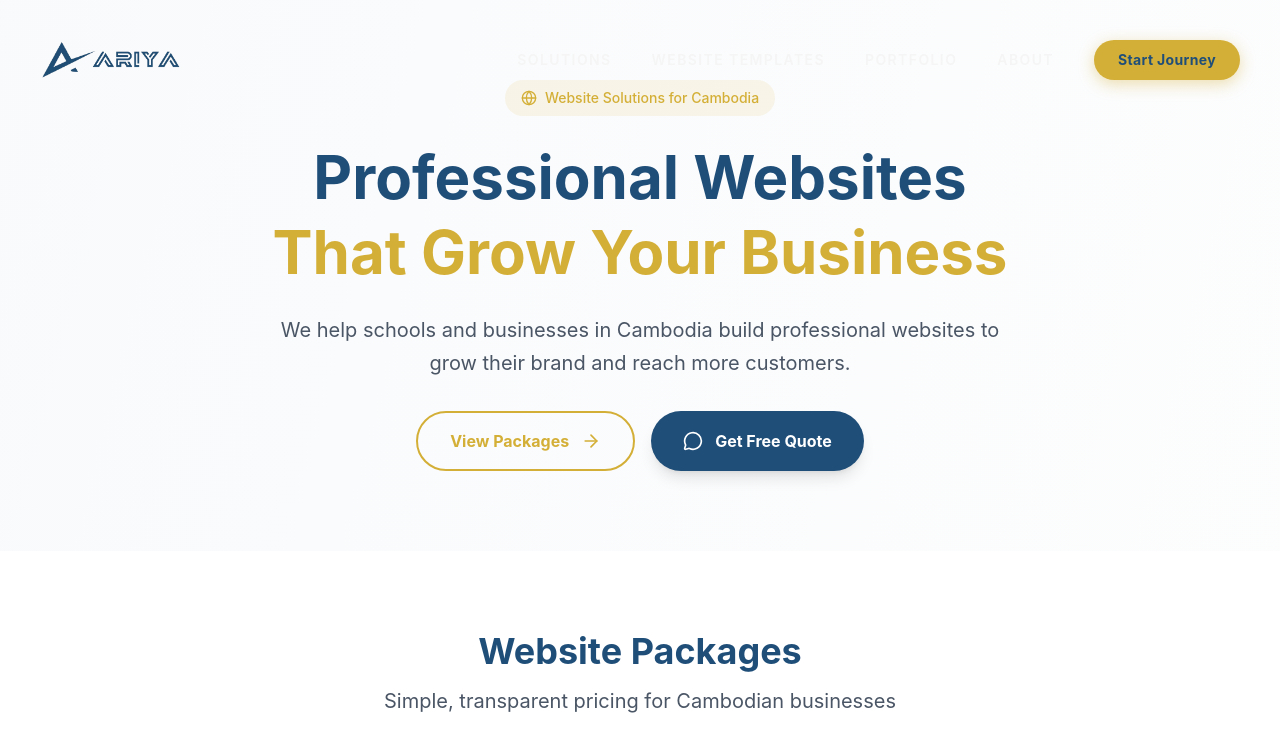
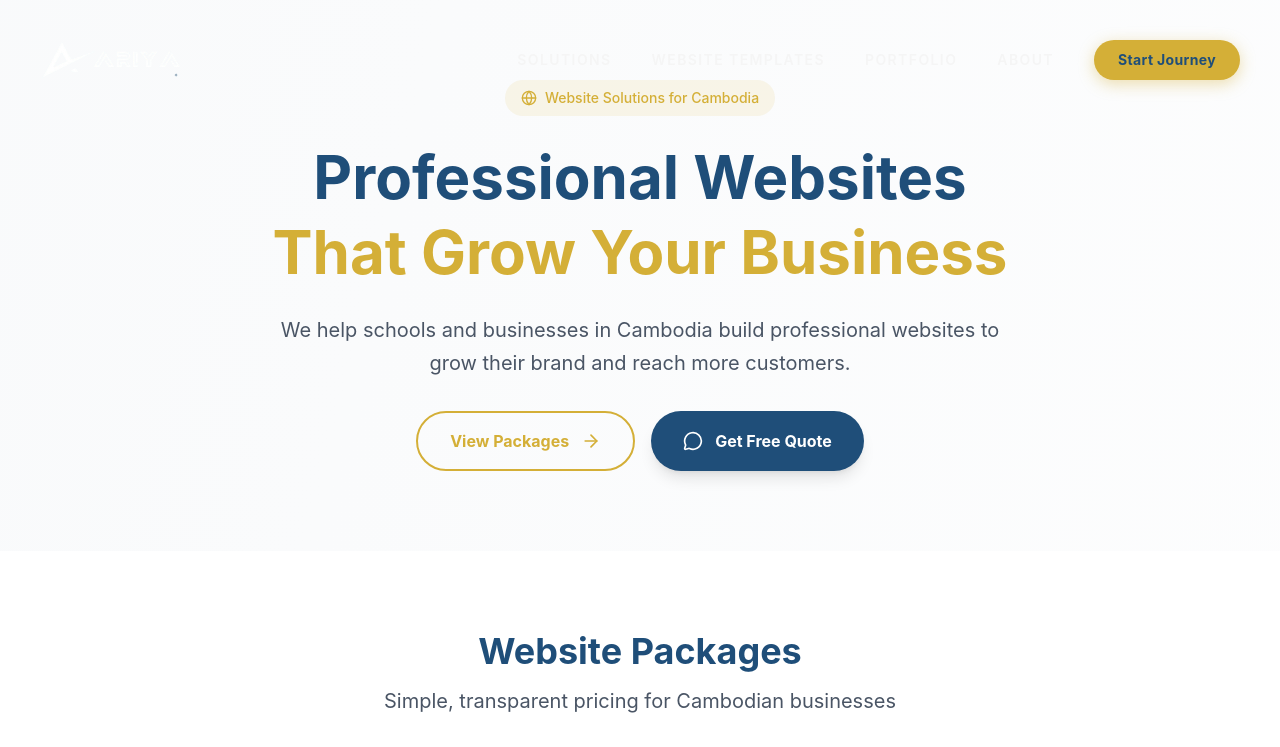
Before and after one commit to emsiemhong/Ariya-Website, a React (Vite) app: page /website-solutions in a window 1280 px wide. Shown: the top 747 px of the page. Built offline with nearby package versions, Linux system fonts and the light colour scheme; a web font is replaced by a local one.

Commit message:
Update logo of Ariya

```diff
--- a/src/components/Navigation.jsx
+++ b/src/components/Navigation.jsx
@@ -56,13 +56,15 @@ const Navigation = () => {
 
           {/* Logo */}
           <a href="/" className="flex items-center gap-3 group" onClick={close}>
+            {/* Desktop Logo */}
             <img
-              src="/final-logo-A.png"
+              src={scrolled ? "/final-logo-A.png" : "/Ariya-logo-white-remove.png"}
               alt="Ariya Logo"
               className="hidden lg:block w-35 h-20 rounded-lg flex-shrink-0 object-contain"
             />
+            {/* Mobile Logo */}
             <img
-              src="/final-logo-screen.png"
+              src={scrolled ? "/final-logo-screen.png" : "/Ariya-icon-logo-removebg.png"}
               alt="Ariya Logo"
               className="lg:hidden w-16 h-20 rounded-lg flex-shrink-0 object-contain"
             />
```
Also changed, not shown: public/Ariya-icon-logo-removebg.png (added), public/Ariya-logo-white-remove.png (added).
